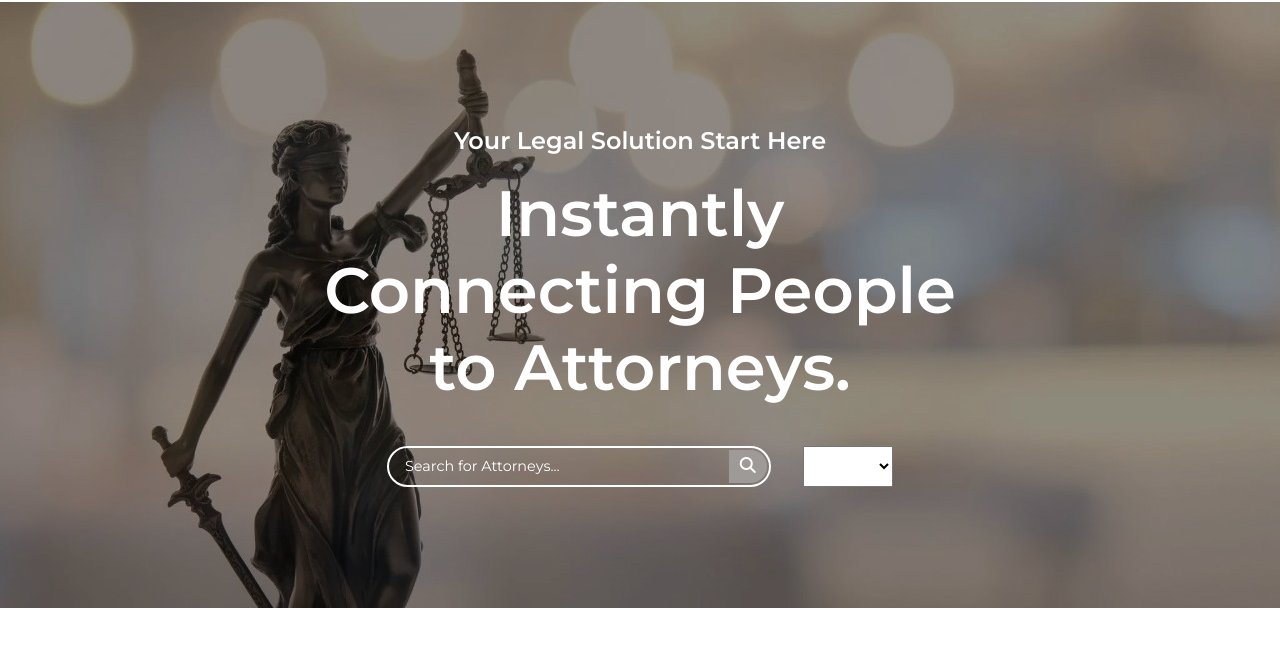
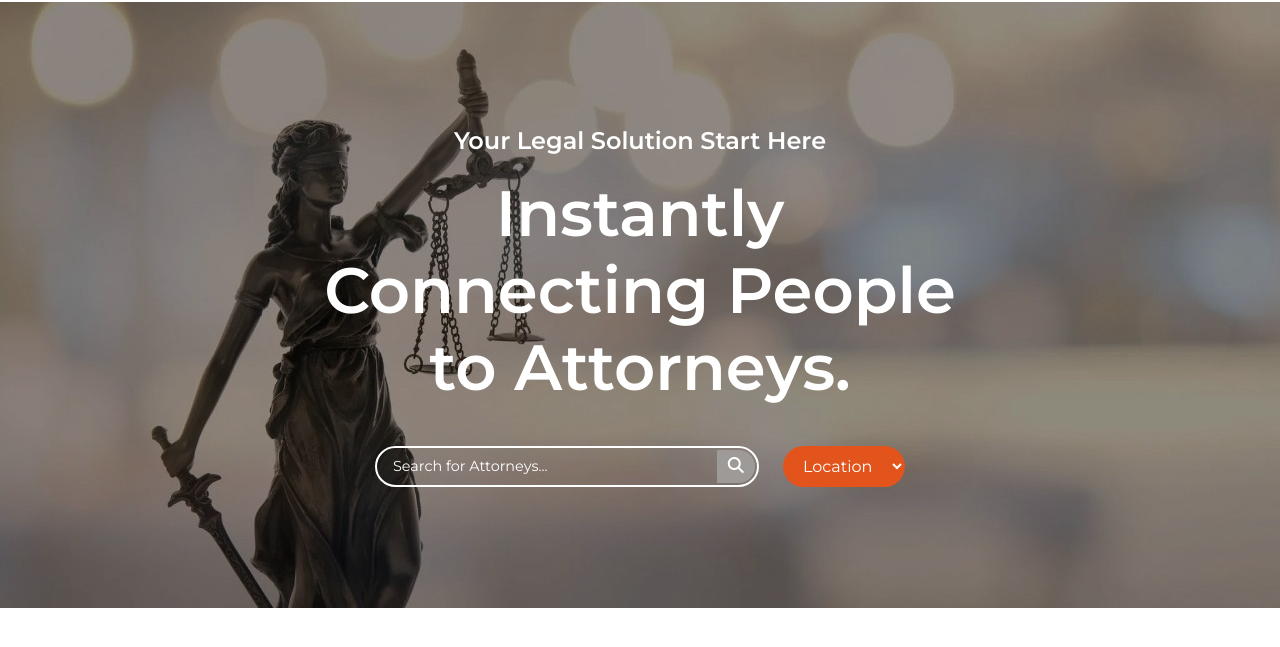
Before and after one commit to josephpal27/LawCo, a plain HTML site: page index.html in a window 1280 px wide. Shown: the part 139-786 px from the top of the page. Drawn offline with nearby package versions, Linux system fonts and the light colour scheme; a web font is replaced by a local one.

Commit message:
refine header styles and update search form structure

```diff
--- a/assets/css/style.css
+++ b/assets/css/style.css
@@ -105,7 +105,7 @@ header{
     margin-top: 2rem;
     display: flex;
     justify-content: center;
-    gap: 2rem;
+    gap: 1.5rem;
     width: 100%;
 }
 .banner-search .search-input{
@@ -121,9 +121,7 @@ header{
     font-size: 0.9rem;
     background-color: transparent;
     border-radius: 30px;
-}
-.banner-search .search-input input:focus{
-    border: 2px solid #fff;
+    outline: none;
 }
 .banner-search .search-input input::placeholder{
     color: #fff;
@@ -140,4 +138,15 @@ header{
     color: #fff;
     background-color: #9e9a98;
 }
+.banner-search select{
+    background-color: #e3541c;
+    color: #fff;
+    border-radius: 30px;
+    padding: 0 1rem;
+    border: none;
+    outline: none;
+}
+.banner-search select:focus{
+    border: none;
+}
 /* Banner Styles End */
--- a/index.html
+++ b/index.html
@@ -96,11 +96,13 @@
             <h1>Instantly Connecting People to Attorneys.</h1>
             <div class="banner-search">
                 <div class="search-input">
-                    <input type="text" placeholder="Search for Attorneys...">
-                    <button><i class="fa-solid fa-search"></i></button>
+                    <form action="">
+                        <input type="text" placeholder="Search for Attorneys...">
+                        <button type="submit"><i class="fa-solid fa-search"></i></button>
+                    </form>
                 </div>
                 <select name="location" id="location">
-                    <option value="Location" selected disabled></option>
+                    <option value="" selected disabled>Location</option>
                     <option value="Kolkata">Kolkata</option>
                     <option value="Delhi">Delhi</option>
                     <option value="Mumbai">Mumbai</option>
```
